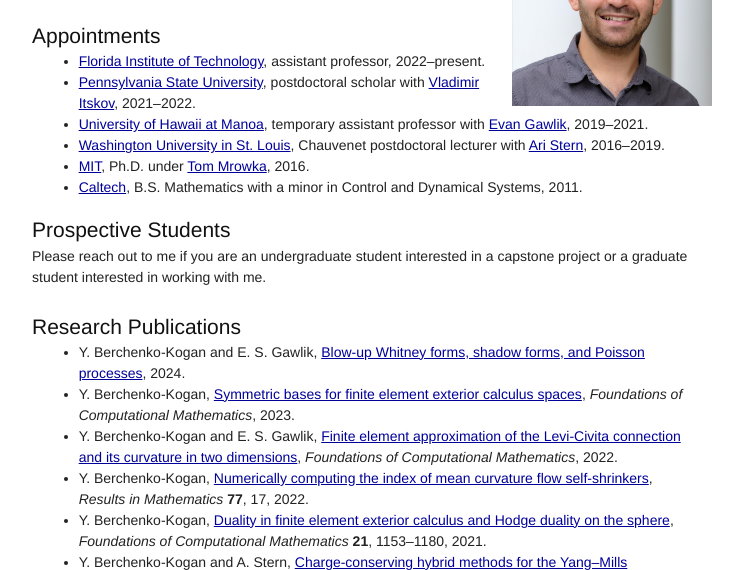
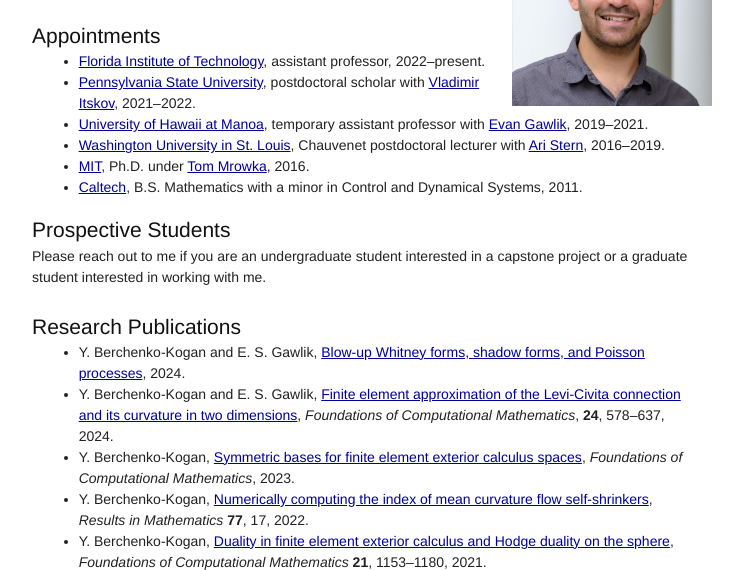
Before and after one commit to yashabk/yashabk.github.io, a plain HTML site: page index.html in a window 1280 px wide. Shown: the part 161-731 px from the top of the page, without its empty margins (268-1011 px from the left). Drawn offline with Linux system fonts and the light colour scheme.

Commit message:
updated paper references in CV and homepage

```diff
--- a/index.html
+++ b/index.html
@@ -40,8 +40,8 @@ Please reach out to me if you are an undergraduate student interested in a capst
 
 <ul>
   <li>Y. Berchenko-Kogan and E. S. Gawlik, <a href="https://arxiv.org/abs/2402.03198">Blow-up Whitney forms, shadow forms, and Poisson processes</a>, 2024.</li>
+  <li>Y. Berchenko-Kogan and E. S. Gawlik, <a href="https://rdcu.be/c1xoT">Finite element approximation of the Levi-Civita connection and its curvature in two dimensions</a>, <em>Foundations of Computational Mathematics</em>, <strong>24</strong>, 578&ndash;637, 2024.</li>
   <li>Y. Berchenko-Kogan, <a href="https://rdcu.be/dhKkl">Symmetric bases for finite element exterior calculus spaces</a>, <em>Foundations of Computational Mathematics</em>, 2023.</li>
-  <li>Y. Berchenko-Kogan and E. S. Gawlik, <a href="https://rdcu.be/c1xoT">Finite element approximation of the Levi-Civita connection and its curvature in two dimensions</a>, <em>Foundations of Computational Mathematics</em>, 2022.</li>
   <li>Y. Berchenko-Kogan, <a href="https://link.springer.com/article/10.1007%2Fs00025-021-01550-y">Numerically computing the index of mean curvature flow self-shrinkers</a>, <em>Results in Mathematics</em> <strong>77</strong>, 17, 2022.</li>
   <li>Y. Berchenko-Kogan, <a href="https://rdcu.be/cdSpS">Duality in finite element exterior calculus and Hodge duality on the sphere</a>, <em>Foundations of Computational Mathematics</em> <strong>21</strong>, 1153&ndash;1180, 2021.</li>
   <li>Y. Berchenko-Kogan and A. Stern, <a href="https://smai-jcm.centre-mersenne.org/articles/10.5802/smai-jcm.73/">Charge-conserving hybrid methods for the Yang&ndash;Mills equations</a>, <em>SMAI Journal of Computational Mathematics</em> <strong>7</strong>, 97&ndash;119, 2021.</li>
```
Also changed, not shown: 1 other file.
